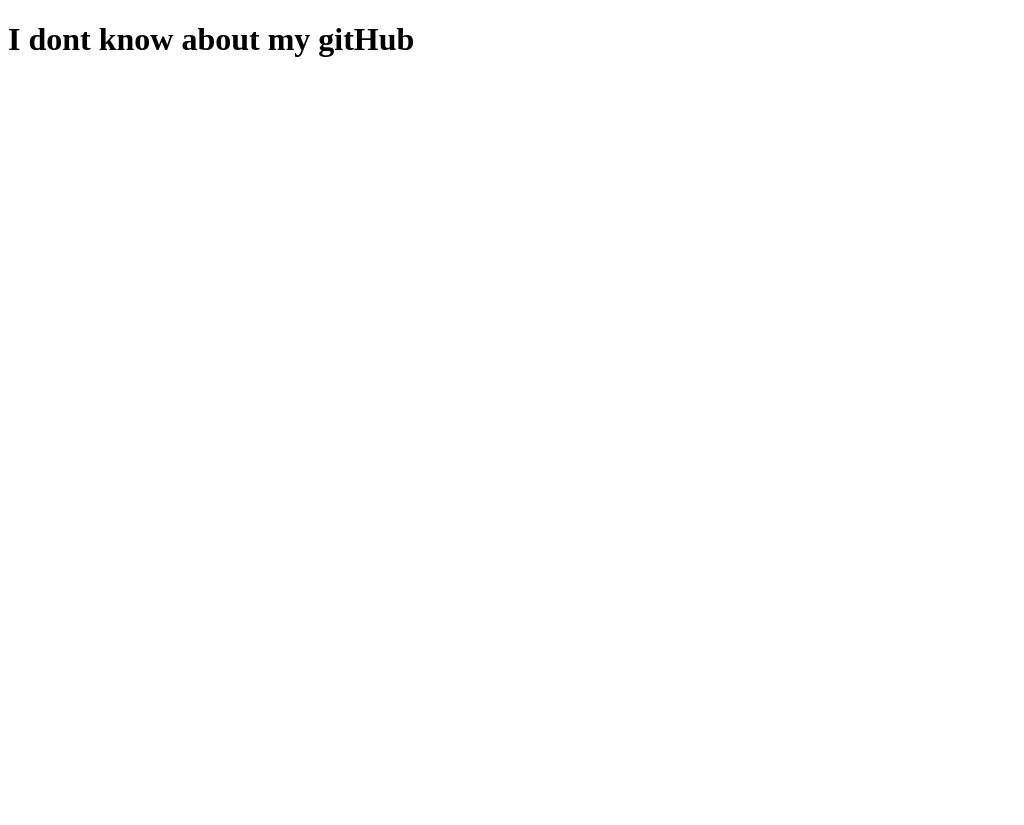
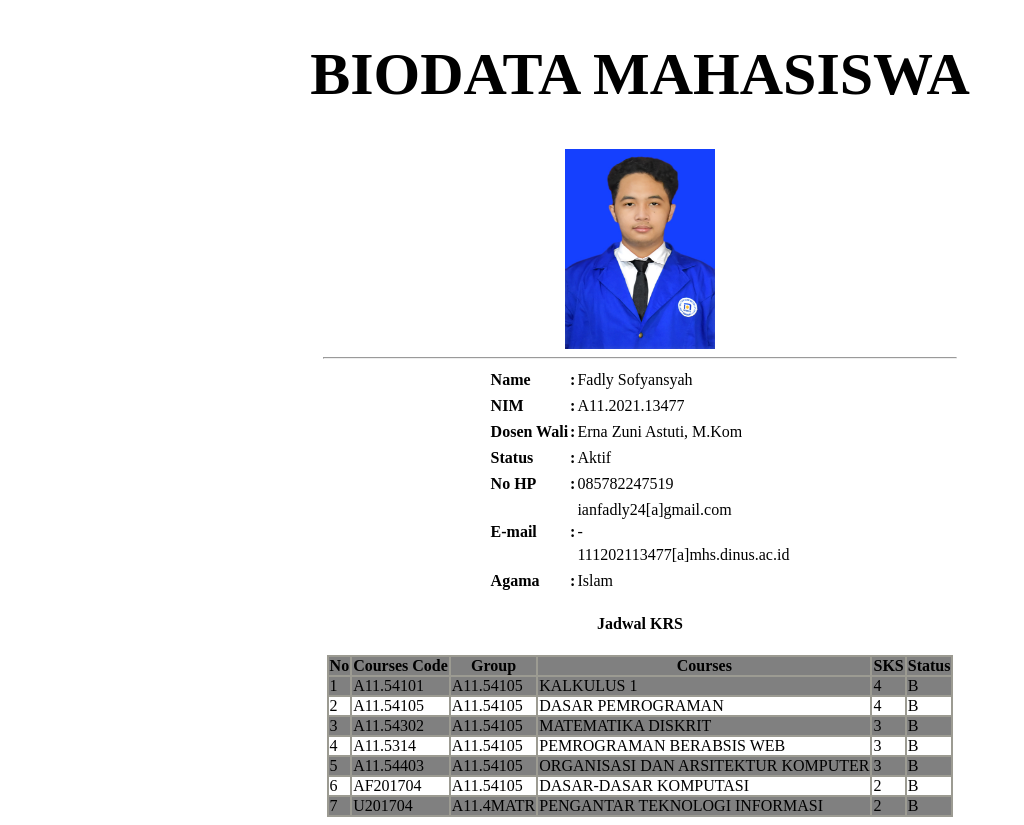
Before and after one commit to fadlyian/pem-web2021, a plain HTML site: page minggu 2/index.html in a window 1280 px wide. Shown: the whole page, without its empty margins (0-1024 px from the left). Before the commit the page ends 800 px from the top, so only its background shows below. Drawn offline with Linux system fonts and the light colour scheme.

Commit message:
menambahkan file index.html dan membuat kerangka html

```diff
--- a/minggu 2/index.html
+++ b/minggu 2/index.html
@@ -4,9 +4,198 @@
     <meta charset="UTF-8">
     <meta http-equiv="X-UA-Compatible" content="IE=edge">
     <meta name="viewport" content="width=device-width, initial-scale=1.0">
-    <title>Ian Ganteng</title>
+    <title>Biodata ian</title>
+    <style>
+        h1{
+            font-size: 60px;
+            font-style: normal;
+            text-align: center;
+        }
+        div.biodata img{
+            display: block;
+            margin-left: auto;
+            margin-right: auto;
+            width: 200px;
+        }
+        table.tabel{
+            margin-right: auto;
+            margin-left: auto;
+            padding: 8px;
+            line-height: 1.42857143;
+            vertical-align: top;
+            border-collapse: collapse;
+        }
+        td{
+            border-top: 1px solid white;
+        }
+        table.tabel2{
+            margin-right: auto;
+            margin-left: auto;
+            padding: 8px;
+            line-height: 1;
+            border-collapse: collapse;
+            vertical-align: top;
+        }
+        table.tabel2 thead{
+            background-color: gray;
+            border-collapse: collapse;
+        }
+        table.tabel2 th{
+            border-width: 2px;
+            border-style: solid;
+            border-color: #9c9b92;
+        }
+        h4.jadwal{
+            text-align: center;
+        }
+        tr.ganjil{
+            background-color: gray;
+        }
+        tr.ganjil td{
+            border-width: 2px;
+            border-style: solid;
+            border-color: #9c9b92;
+        }
+        tr.genap td{
+            border-width: 2px;
+            border-style: solid;
+            border-color: #9c9b92;
+        }
+    </style>
 </head>
 <body>
-    <h1>I dont know about my gitHub</h1>
+    <h1>BIODATA MAHASISWA</h1>
+
+    <div class="biodata">
+        <img style="width: 150px; height: 200px;" src="BIRU (1).jpg" alt="">
+    </div>
+
+    <hr style="width: 50%;">
+    <div>
+        <table class="tabel">
+
+            <tr>
+                <td style="font-weight: bold;">Name</td>
+                <td style="font-weight: bold;">:</td>
+                <td>Fadly Sofyansyah</td>
+            </tr>
+            <tr>
+                <td style="font-weight: bold;">NIM</td>
+                <td style="font-weight: bold;">:</td>
+                <td>A11.2021.13477</td>
+            </tr>
+            <tr>
+                <td style="font-weight: bold;">Dosen Wali</td>
+                <td style="font-weight: bold;">:</td>
+                <td>Erna Zuni Astuti, M.Kom</td>
+            </tr>
+            <tr>
+                <td style="font-weight: bold;">Status</td>
+                <td style="font-weight: bold;">:</td>
+                <td>Aktif</td>
+            </tr>
+            <tr>
+                <td style="font-weight: bold;">No HP</td>
+                <td style="font-weight: bold;">:</td>
+                <td>085782247519</td>
+            </tr>
+            <tr>
+                <td style="font-weight: bold;">E-mail</td>
+                <td style="font-weight: bold;">:</td>
+                <td>
+                    ianfadly24[a]gmail.com <br>
+                    - <br>
+                    111202113477[a]mhs.dinus.ac.id
+                </td>
+            </tr>
+            <tr>
+                <td style="font-weight: bold;">Agama</td>
+                <td style="font-weight: bold;">:</td>
+                <td>Islam</td>
+            </tr>
+
+        </table>
+    </div>
+
+    <!-- tampilan krs, prestasi, beasiswa, catatan mhs aktif -->
+
+<div>
+    <div>
+        <h4 class="jadwal">Jadwal KRS</h4>
+        <div>
+            <table class="tabel2">
+                <thead>
+                    <tr>
+                        <th>No</th>
+                        <th>Courses Code</th>
+                        <th>Group</th>
+                        <th>Courses</th>
+                        <th>SKS</th>
+                        <th>Status</th>
+                    </tr>
+                </thead>
+                <tbody>
+                    <tr class="ganjil">
+                        <td>1</td>
+                        <td>A11.54101</td>
+                        <td>A11.54105</td>
+                        <td>KALKULUS 1</td>
+                        <td>4</td>
+                        <td>B</td>
+                    </tr>
+                    <tr class="genap">
+                        <td>2</td>
+                        <td>A11.54105</td>
+                        <td>A11.54105</td>
+                        <td>DASAR PEMROGRAMAN</td>
+                        <td>4</td>
+                        <td>B</td>
+                    </tr>
+                    <tr class="ganjil">
+                        <td>3</td>
+                        <td>A11.54302</td>
+                        <td>A11.54105</td>
+                        <td>MATEMATIKA DISKRIT</td>
+                        <td>3</td>
+                        <td>B</td>
+                    </tr>
+                    <tr class="genap">
+                        <td>4</td>
+                        <td>A11.5314</td>
+                        <td>A11.54105</td>
+                        <td>PEMROGRAMAN BERABSIS WEB</td>
+                        <td>3</td>
+                        <td>B</td>
+                    </tr>
+                    <tr class="ganjil">
+                        <td>5</td>
+                        <td>A11.54403</td>
+                        <td>A11.54105</td>
+                        <td>ORGANISASI DAN ARSITEKTUR KOMPUTER</td>
+                        <td>3</td>
+                        <td>B</td>
+                    </tr>
+                    <tr class="genap">
+                        <td>6</td>
+                        <td>AF201704</td>
+                        <td>A11.54105</td>
+                        <td>DASAR-DASAR KOMPUTASI</td>
+                        <td>2</td>
+                        <td>B</td>
+                    </tr>
+                    <tr class="ganjil">
+                        <td>7</td>
+                        <td>U201704</td>
+                        <td>A11.4MATR</td>
+                        <td>PENGANTAR TEKNOLOGI INFORMASI</td>
+                        <td>2</td>
+                        <td>B</td>
+                    </tr>
+                    <!-- END -->
+                </tbody>
+            </table>
+        </div>
+    </div>
+</div>
 </body>
 </html>
```
Also changed, not shown: minggu 2/BIRU (1).jpg (added).
